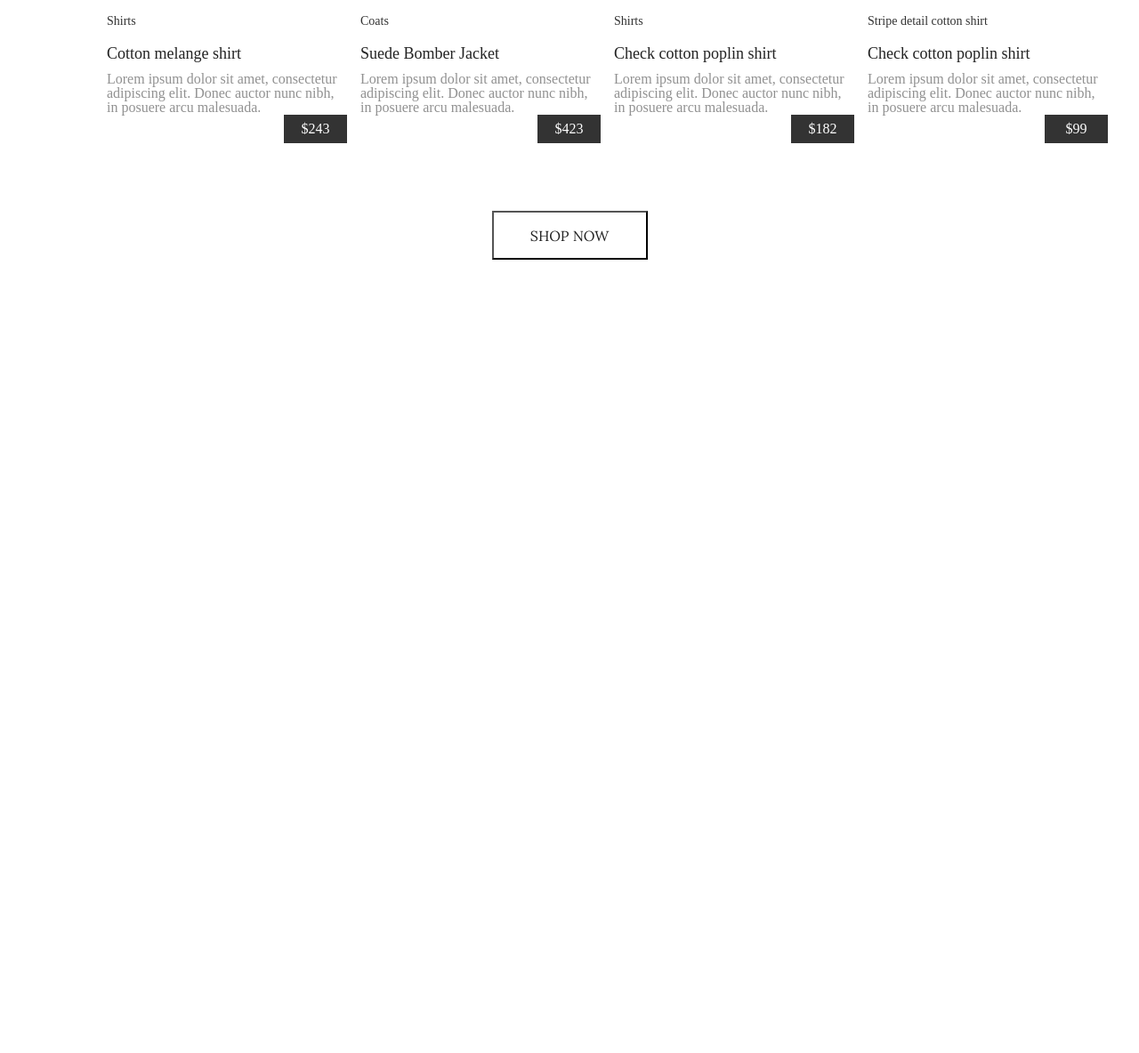
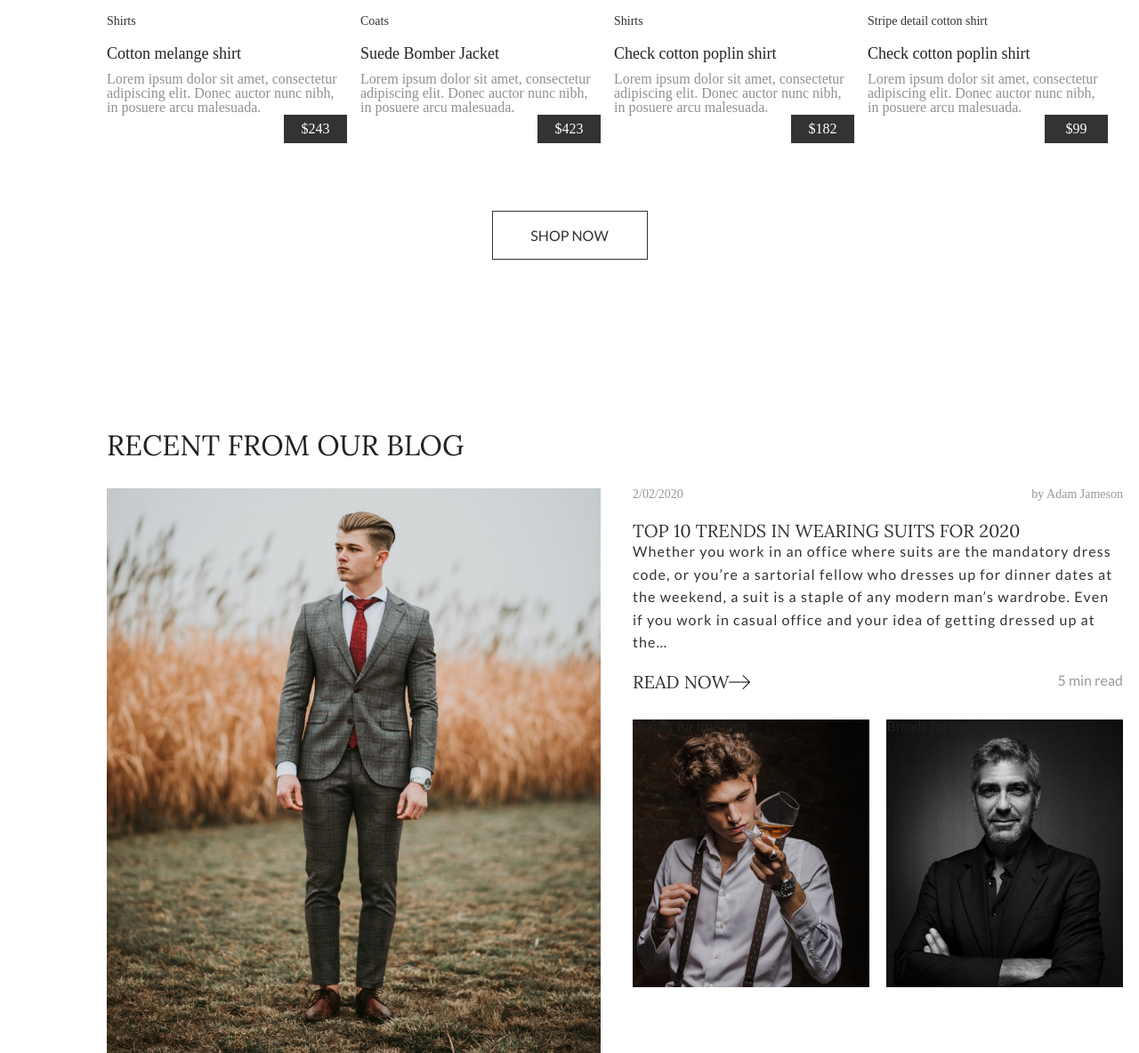
Before and after one commit to nino-kakulia1/be-geltman, a website built with webpack: page src/template.html in a window 1280 px wide. Shown: the part 2571-3755 px from the top of the page at 89% size. Before the commit the page ends 2863 px from the top, so only its background shows below. Built offline with nearby package versions, Linux system fonts and the light colour scheme; files whose address does not match are found by name.

Commit message:
changed blog-section classes

```diff
--- /dev/null
+++ b/src/styles/_blog-section.scss
@@ -0,0 +1,96 @@
+.blog-section {
+  padding: 0 120px;
+  margin-top: 193px;
+
+  &__title {
+    margin-bottom: 32px;
+    font-size: 32px;
+    font-family: $font-main;
+    text-transform: uppercase;
+    //
+    display: block;
+  }
+  &__connteiner {
+    display: flex;
+  }
+
+  &__posts {
+    margin-left: 36px;
+  }
+
+  &__info {
+    margin-bottom: 24px;
+    font-size: 14px;
+    color: #333333;
+    opacity: 0.5;
+    //
+    display: flex;
+    justify-content: space-between;
+  }
+
+  &__subtitle {
+    font-size: 20px;
+    text-transform: uppercase;
+    font-family: $font-main;
+    color: #333333;
+    opacity: 1;
+  }
+
+  &__description {
+    font-size: 16px;
+    margin-bottom: 16px;
+    letter-spacing: 1.1px;
+    font-family: $font-secondary;
+
+    color: #333333;
+    line-height: 1.6;
+    opacity: 1;
+  }
+  &__read-now {
+    margin-top: 22px;
+    display: flex;
+  }
+  &__read-duration {
+    margin-left: auto;
+    color: #333333;
+    opacity: 0.5;
+    font-family: $font-secondary;
+  }
+  &__styles {
+    margin-top: 32px;
+    display: flex;
+    position: relative;
+  }
+
+  &__brands {
+    background-image: url('/public/styles.png');
+    width: 266px;
+    height: 301px;
+    position: relative;
+    background-position: center;
+    background-size: cover;
+    background-repeat: no-repeat;
+
+    &:nth-child(2) {
+      background-image: url('/public/styles2.png');
+      margin-left: 19px;
+    }
+  }
+  .button-button {
+    position: absolute;
+    height: 50px;
+    width: 206px;
+    align-items: center;
+    color: white;
+    opacity: 1;
+    backdrop-filter: blur(4px);
+    display: flex;
+    font-size: 16px;
+    text-transform: uppercase;
+    background-color: gray;
+    justify-content: center;
+    left: 50%;
+    transform: translateX(-50%);
+    bottom: 32px;
+  }
+}
--- a/src/styles/_featured-section.scss
+++ b/src/styles/_featured-section.scss
@@ -63,14 +63,6 @@
 
   &__button {
     margin: 0 auto;
-    width: 175px;
-    height: 55px;
-    font-size: 16px;
-    font-family: $font-main;
-    background-color: transparent;
-    //
-    display: flex;
-    align-items: center;
-    justify-content: center;
+    display: block;
   }
 }
--- a/src/styles/index.scss
+++ b/src/styles/index.scss
@@ -12,3 +12,4 @@
 @import 'express-section';
 @import 'categories-section';
 @import 'featured-section';
+@import 'blog-section';
--- a/src/template.html
+++ b/src/template.html
@@ -9,6 +9,8 @@
   </head>
 
   <body>
+    <!-- header -->
+
     <header class="header">
       <img
         class="header__burger-menu"
@@ -40,6 +42,7 @@
         <button class="button">SHOP NOW</button>
       </div>
     </div>
+    <!-- express-section -->
 
     <div class="express-section">
       <div class="express-section__wrapper">
@@ -72,6 +75,8 @@
       </div>
     </div>
 
+    <!-- featured-section -->
+
     <div class="featured-section">
       <spun class="featured-section__title">Top picks</spun>
 
@@ -100,6 +105,7 @@
             <div class="featured-section__price">$423</div>
           </div>
         </div>
+
         <div class="featured-section__card">
           <img src="assets/feature-section3.png" alt="" />
           <div class="featured-section__description">
@@ -112,6 +118,7 @@
             <div class="featured-section__price">$182</div>
           </div>
         </div>
+
         <div class="featured-section__card">
           <img src="assets/feature-section4.png" alt="" />
           <div class="featured-section__description">
@@ -125,7 +132,51 @@
           </div>
         </div>
       </div>
-      <button class="featured-section__button">SHOP NOW</button>
+      <button class="button button--black featured-section__button">
+        SHOP NOW
+      </button>
+    </div>
+
+    <!-- blog section -->
+
+    <div class="blog-section">
+      <span class="blog-section__title">Recent from our blog</span>
+
+      <div class="blog-section__connteiner">
+        <img class="blog-section__image" src="assets/blog-section.png" alt="" />
+
+        <div class="blog-section__posts">
+          <div class="blog-section__info">
+            <span class="blog-section-date">2/02/2020</span>
+            <span class="blog-sectionm-autor">by Adam Jameson</span>
+          </div>
+          <h1 class="blog-section__subtitle">
+            Top 10 trends in wearing suits for 2020
+          </h1>
+          <p class="blog-section__description">
+            Whether you work in an office where suits are the mandatory dress
+            code, or you’re a sartorial fellow who dresses up for dinner dates
+            at the weekend, a suit is a staple of any modern man’s wardrobe.
+            Even if you work in casual office and your idea of getting dressed
+            up at the…
+          </p>
+
+          <div class="blog-section__read-now">
+            <span class="blog-section__subtitle">Read NOW</span>
+            <img src="assets/arrow.svg" alt="" />
+            <span class="blog-section__read-duration">5 min read</span>
+          </div>
+
+          <div class="blog-section__styles">
+            <div class="blog-section__brands">
+              <div class="blog-section__button">Brands for true men</div>
+            </div>
+            <div class="blog-section__brands">
+              <div class="blog-post__button">Brands for true men</div>
+            </div>
+          </div>
+        </div>
+      </div>
     </div>
   </body>
 </html>
```
Also changed, not shown: public/arrow.svg (added), public/blog-section.png (added), public/styles.png (added), public/styles2.png (added).
